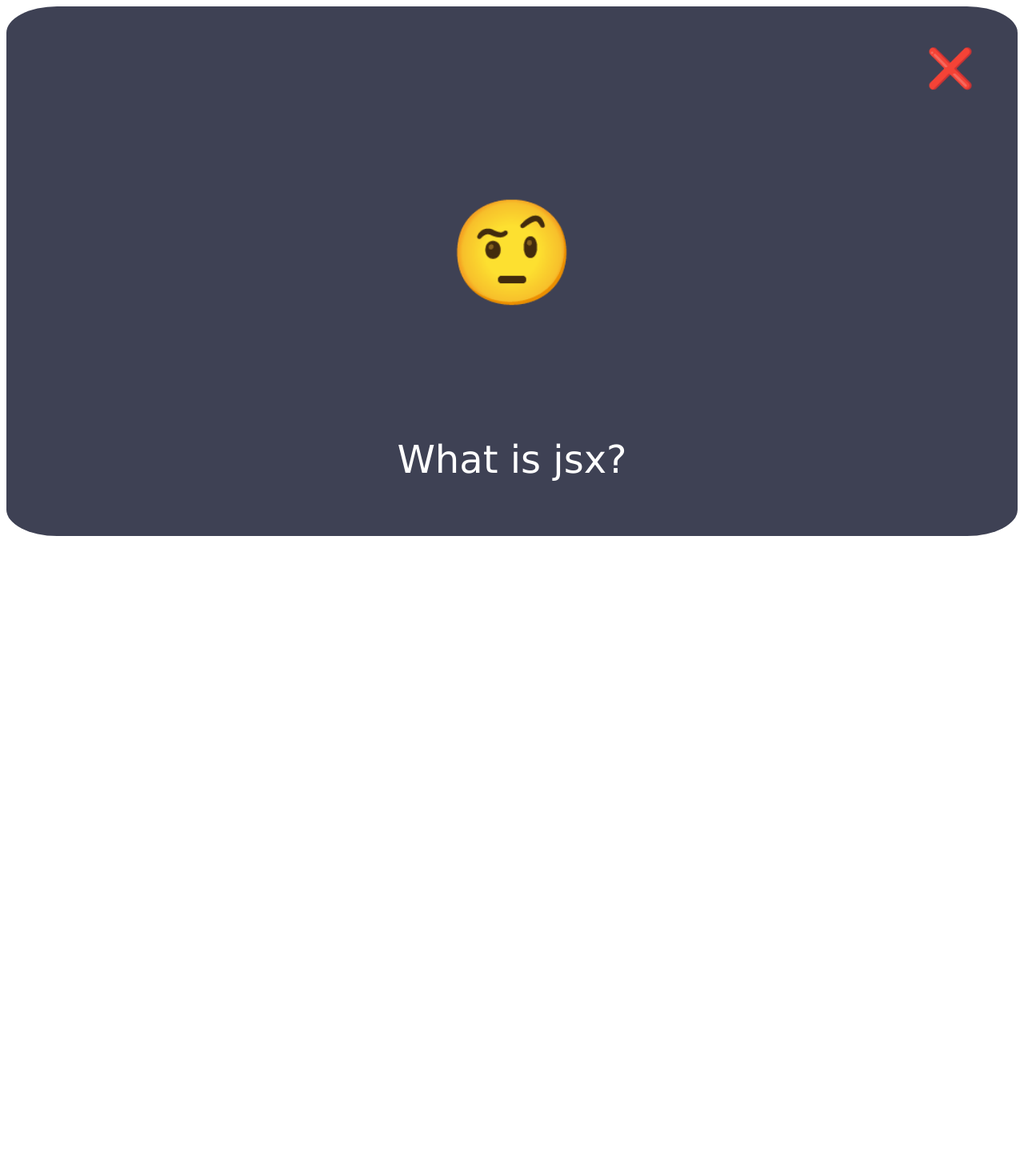
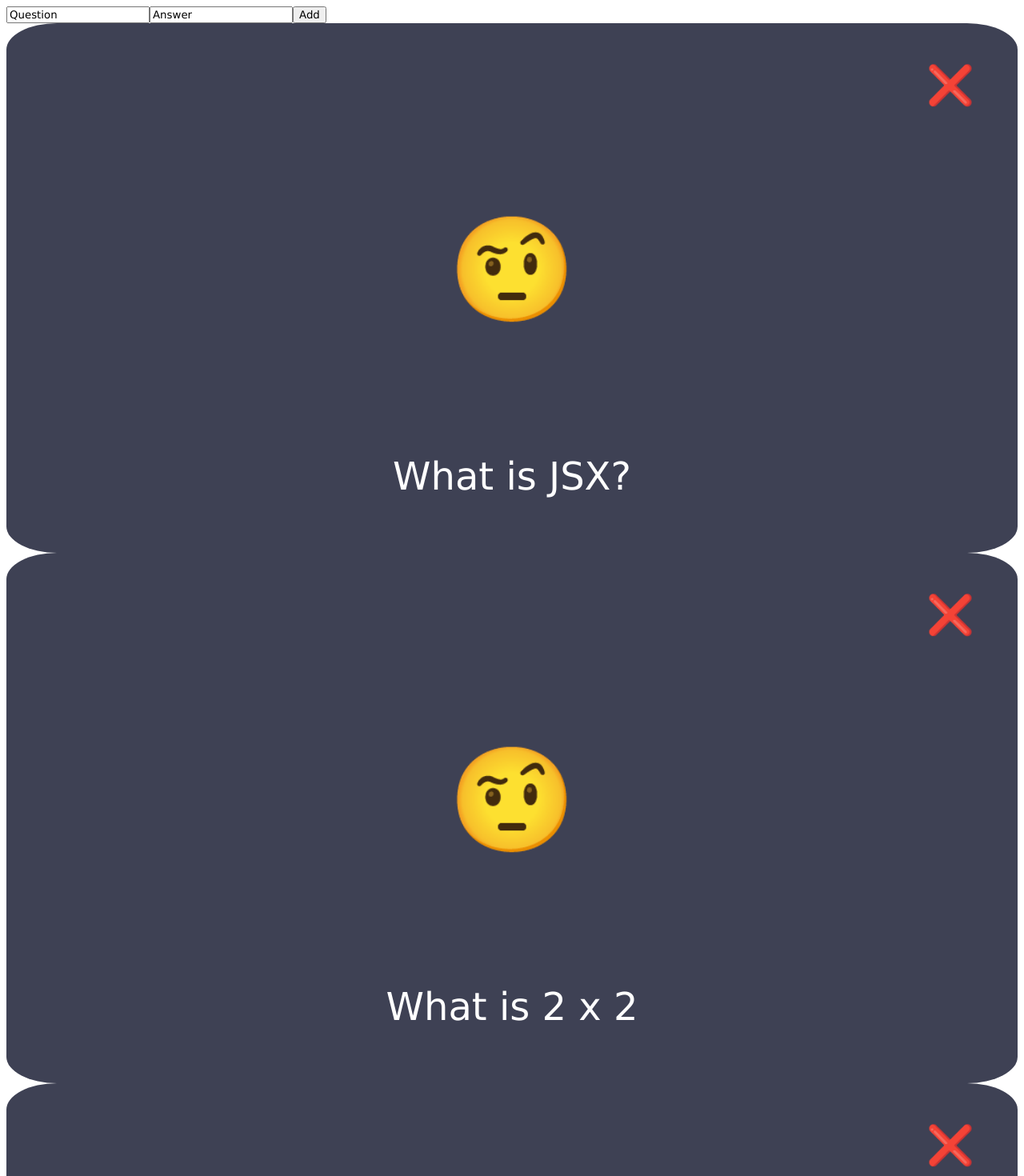
Before and after one commit to lizwade/week-10-sentry-with-react, a React (Vite) app in the folder flashcards/: page / in a window 1280 px wide. Shown: the top 1470 px of the page at 80% size. Before the commit the page ends 800 px from the top, so only its background shows below. Built offline with nearby package versions, Linux system fonts and the light colour scheme.

Commit message:
Logic for forms in progress

```diff
--- a/flashcards/src/App.jsx
+++ b/flashcards/src/App.jsx
@@ -1,15 +1,21 @@
-
-import './App.css'
-import Flashcard from './components/Flashcard.jsx'
+import "./App.css";
+import Flashcards from "./components/Flashcards.jsx";
+import Form from "./components/Form/Form.jsx";
 
 function App() {
+  const questionsAndAnswers = [
+    { "What barks?": "A dog" },
+    { "Meaning of life?": "42" },
+  ];
 
+  console.log(questionsAndAnswers[1].value, questionsAndAnswers[1].key);
 
   return (
     <>
-      <Flashcard />
+      <Form />
+      <Flashcards />
     </>
-  )
+  );
 }
 
-export default App
+export default App;
--- a/flashcards/src/components/Flashcard.jsx
+++ b/flashcards/src/components/Flashcard.jsx
@@ -1,7 +1,7 @@
 import { useState } from "react";
 import "./Flashcard.css";
 
-function Flashcard() {
+function Flashcard({ answer, question }) {
   //needs to be clickable - let's use <article>
   //should show "front info" at first
   //should show "back info" when clicked
@@ -24,7 +24,7 @@ function Flashcard() {
 
         <div className="cardContent">
           <h2>🤯</h2>
-          <p>JSX means javascript html thing</p>
+          <p>{answer}</p>
         </div>
       </article>
     );
@@ -36,7 +36,7 @@ function Flashcard() {
         </div>
         <div className="cardContent">
           <h2>🤨</h2>
-          <p>What is jsx?</p>
+          <p>{question}</p>
         </div>
       </article>
     );
--- /dev/null
+++ b/flashcards/src/components/Flashcards.jsx
@@ -0,0 +1,13 @@
+// import { useState } from 'react';
+import Flashcard from "./Flashcard.jsx";
+
+export default function Flashcards() {
+  return (
+    <>
+      <Flashcard question={"What is JSX?"} answer={"JSX is great"} />
+      <Flashcard question={"What is 2 x 2"} answer={"That's 4"} />
+      <Flashcard question={"What barks?"} answer={"Dog"} />
+      <Flashcard question={"What comes after day?"} answer={"Night!"} />
+    </>
+  );
+}
--- /dev/null
+++ b/flashcards/src/components/Form/Form.jsx
@@ -0,0 +1,62 @@
+import { useState } from "react";
+
+export default function Form() {
+  // We want to take the input of Question and Answer and store it in an object
+  // We click an Add button and sends that object down to Flashcards
+
+  const [question, setQuestion] = useState(["Test 1"]);
+  const [answer, setAnswer] = useState("Test 2");
+
+  function handleSubmit(e) {
+    e.preventDefault();
+    const form = e.target;
+    const formData = new FormData(form);
+    console.log("Example", form, formData.entries());
+  }
+
+  return (
+    <div>
+      <form method="post" onSubmit={handleSubmit}>
+        <input name="question" defaultValue="Question"></input>
+        <input name="answer" defaultValue="Answer"></input>
+        <button type="submit">Add</button>
+      </form>
+    </div>
+  );
+}
+
+// export default function Form() {
+//     // State for the input fields
+//     const [question, setQuestion] = useState("");
+//     const [answer, setAnswer] = useState("");
+
+//     function handleSubmit() {
+//       // Create the flashcard object
+//       const flashcard = { question, answer };
+
+//       // Pass the flashcard object to the parent component
+//       addFlashcard(flashcard);
+
+//       // Clear the input fields after submitting
+//       setQuestion("");
+//       setAnswer("");
+//     }
+
+//     return (
+//       <div>
+//         <input
+//           className="Question"
+//           placeholder="Question"
+//           value={question}
+//           onChange={(e) => setQuestion(e.target.value)}
+//         />
+//         <input
+//           className="Answer"
+//           placeholder="Answer"
+//           value={answer}
+//           onChange={(e) => setAnswer(e.target.value)}
+//         />
+//         <button onClick={handleSubmit}>Add</button>
+//       </div>
+//     );
+//   }
```
Also changed, not shown: flashcards/src/components/Flashcards.css (added), flashcards/src/components/Form/Form.css (added), 1 other file (tests, documents, lock files or other folders).
